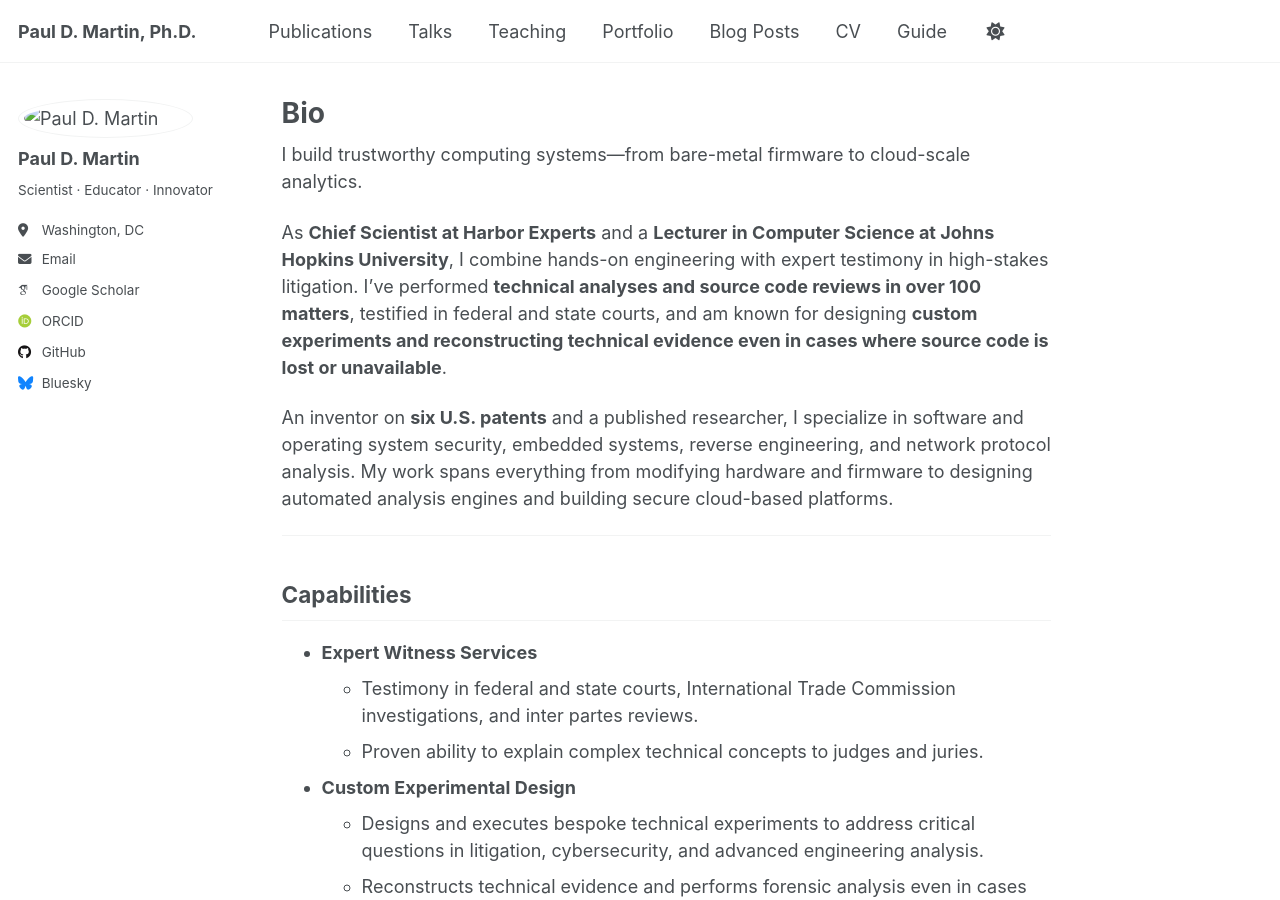
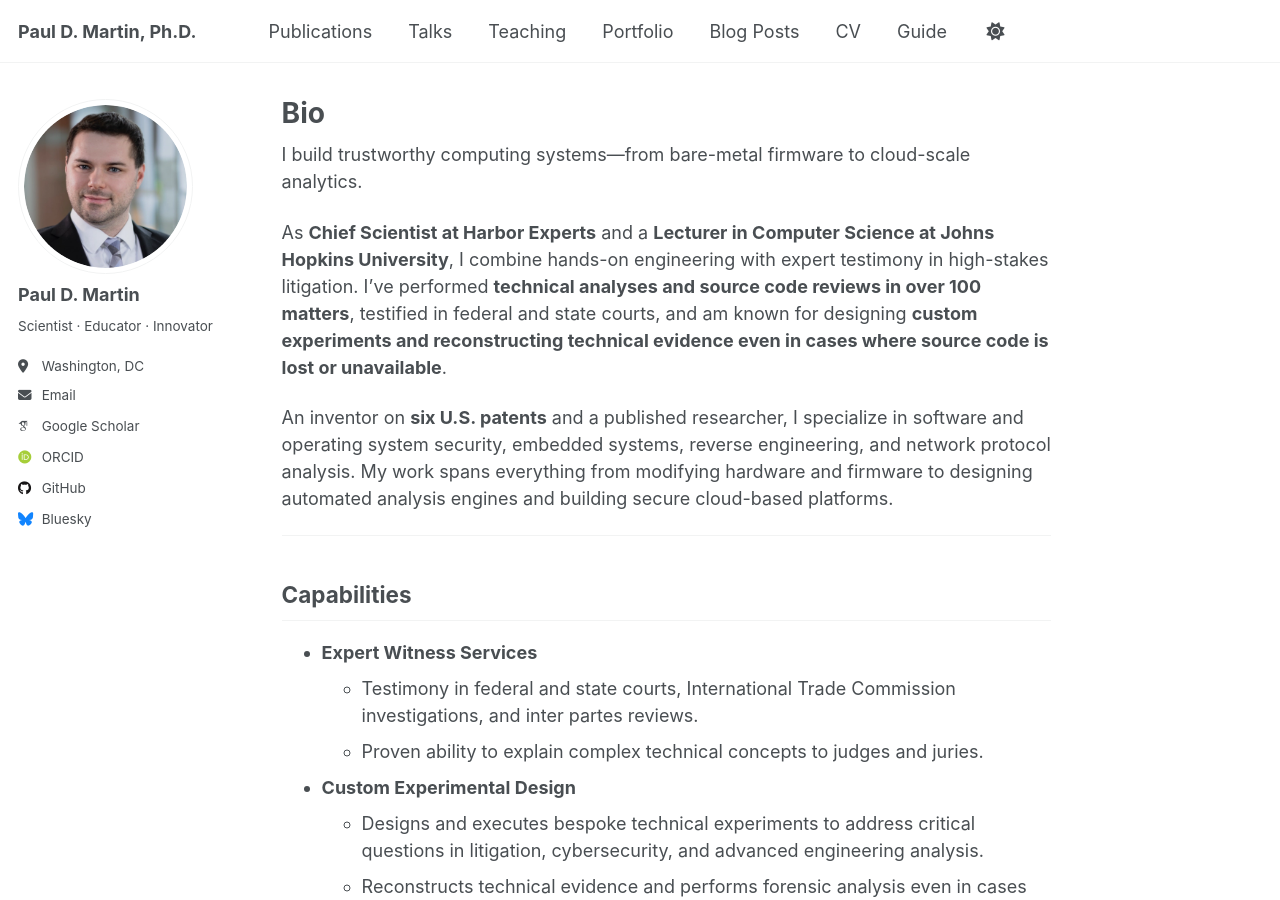
Before and after one commit to pauldmartinphd/pauldmartinphd.github.io, a Jekyll site: the page built from _pages/about.md, in a window 1280 px wide and 900 px high. Built offline with Jekyll 4.4.1, drawn with Linux system fonts in a browser that asks for light colours; some web fonts are replaced; a script that is not in the unit is left out.

Commit message:
Fix profile picture.

```diff
--- a/_config.yml
+++ b/_config.yml
@@ -22,7 +22,7 @@ repository               : "academicpages/academicpages.github.io"
 #               Additional customization can be done by editing /_includes/author-profile.html
 author:
   # Biographic information
-  avatar           : "files/ProfilePicturePhoto.jpg"
+  avatar           : "profile.jpg"
   name             : "Paul D. Martin"
   pronouns         : # example: "she/her"
   bio              : "Scientist · Educator · Innovator"
```
Also changed, not shown: images/profile.jpg (renamed from files/ProfilePicturePhoto.jpg), images/profile.png (deleted).
